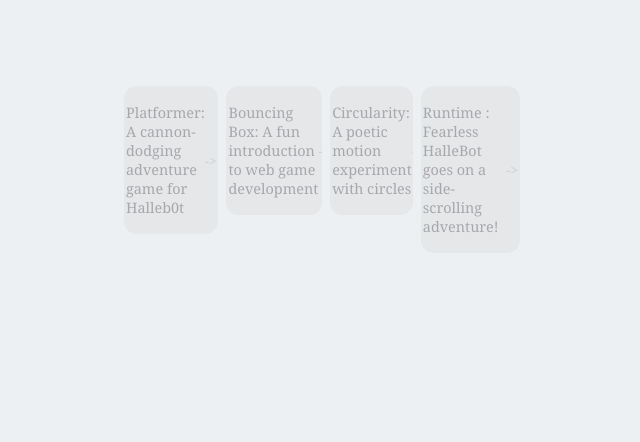
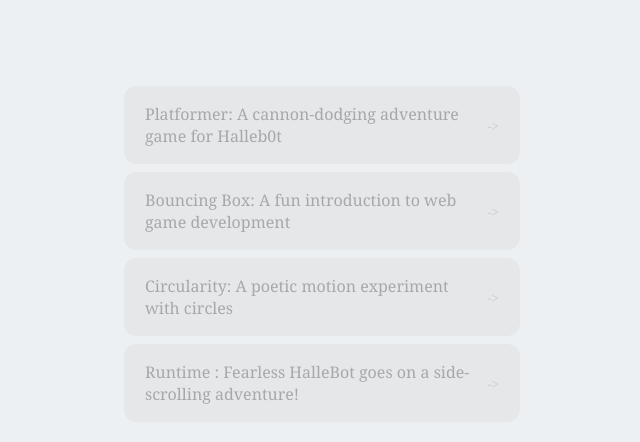
Before and after one commit to ju4nort1z/ju4nort1z.github.io, a plain HTML site: page portfolio.html in a window 1280 px wide. Shown: the part 222-664 px from the top of the page, without its empty margins (316-956 px from the left). Drawn offline with Linux system fonts and the light colour scheme.

```diff
--- a/style.css
+++ b/style.css
@@ -173,7 +173,7 @@ nav h1 {
  padding: 0;
  width: 180%;
  display: flex;
- flex-direction: center;
+ flex-direction: column;
  gap: 8px;
 }
 
@@ -188,8 +188,8 @@ nav h1 {
  align-items: center;
  text-decoration: none;
  color: #A7A8AC;
- padding: 16px 1px;
- font-size: 0.9rem;
+ padding: 16px 20px;
+ font-size: 1.0rem;
  font-weight: 500;
  background: #E6E7E9;
  border: 1px solid #E6E7E9;
```
